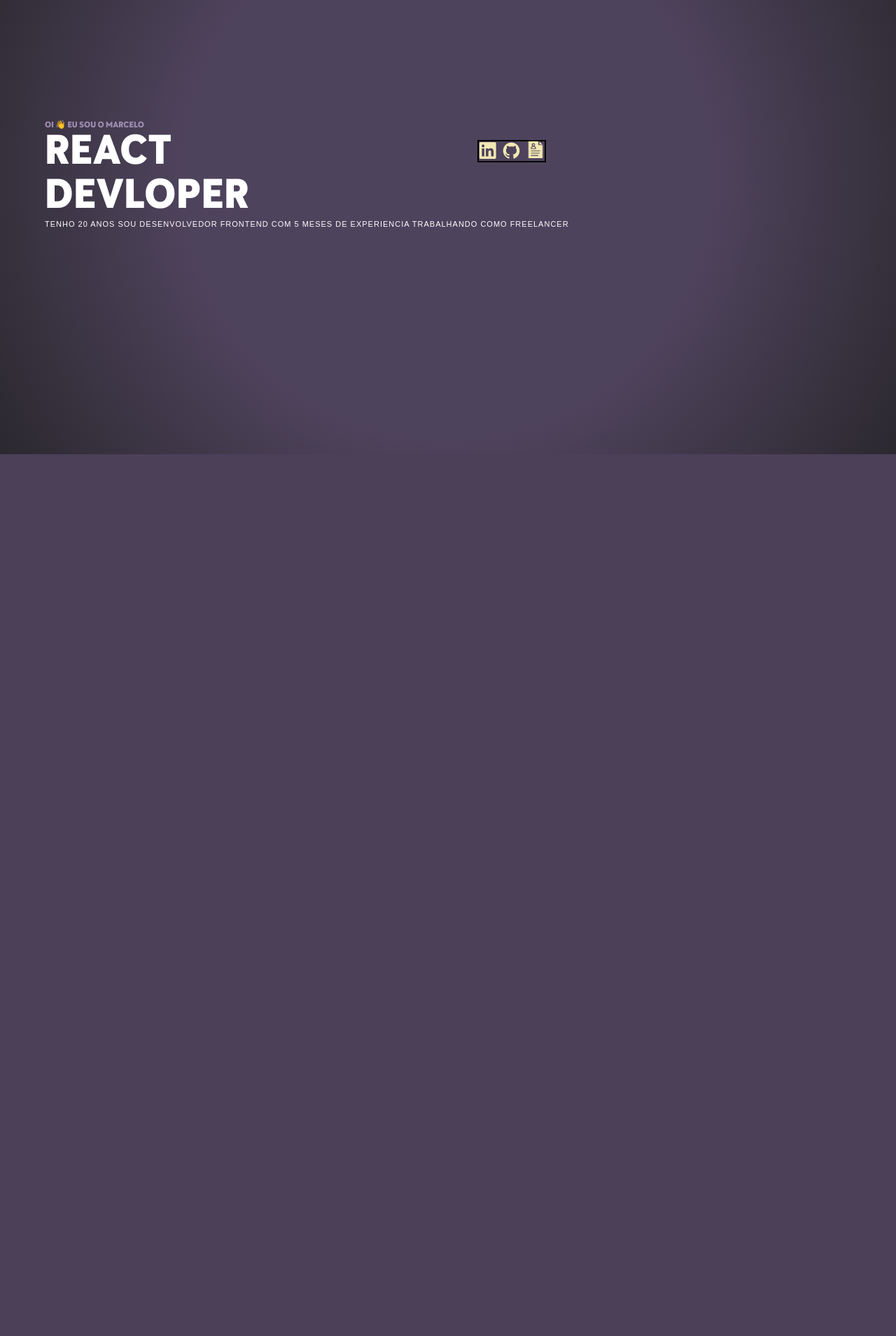
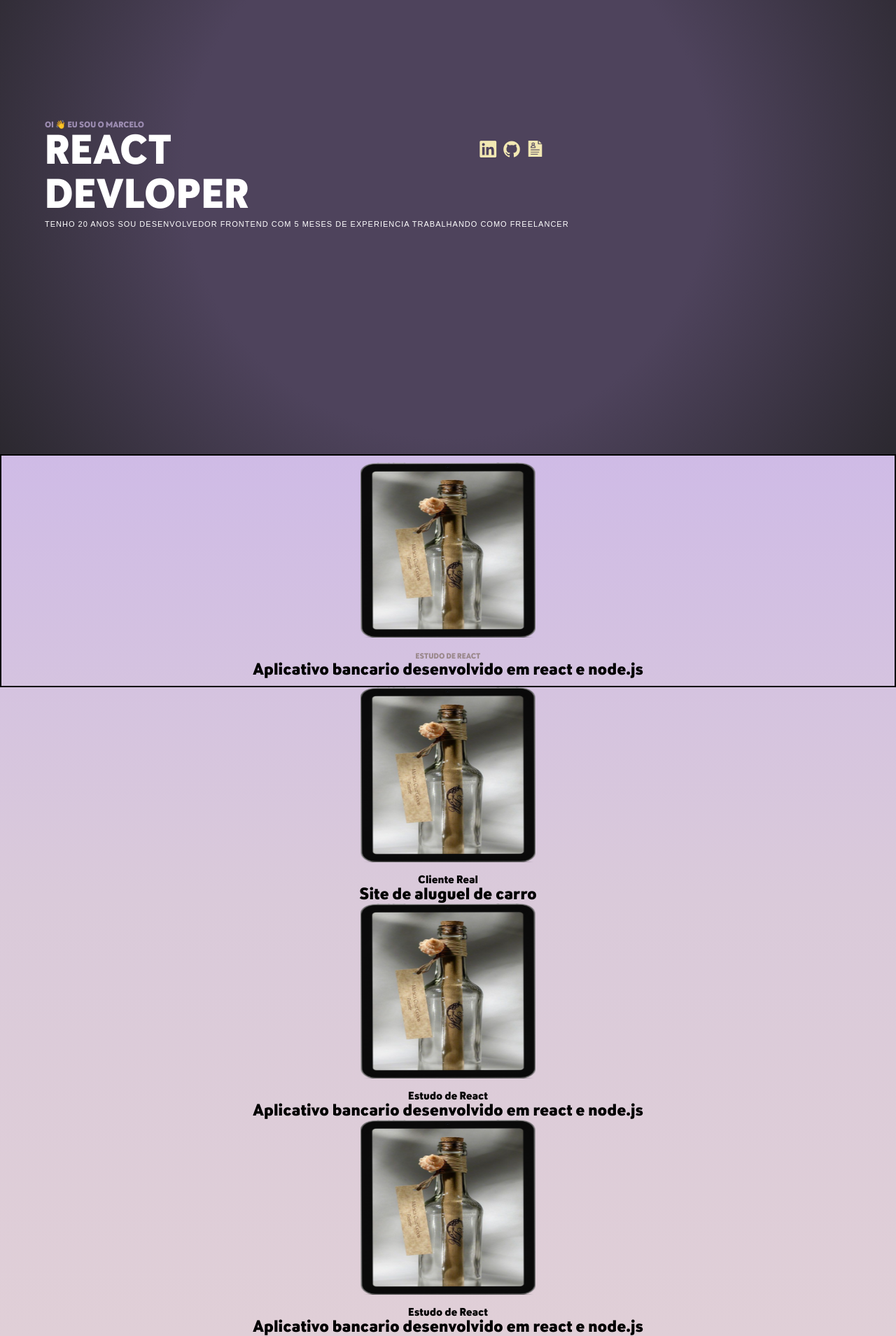
Before and after one commit to Profissional-Marcelo/SitePessoal, a PHP site: page /App/View/paginaInicial.php in a window 1280 px wide. Shown: the part 151-2060 px from the top of the page at 70% size. Before the commit the page ends 800 px from the top, so only its background shows below. Run offline with PHP 8.4, Linux system fonts and the light colour scheme.

Commit message:
atualizacao 24 10 2023

```diff
--- a/App/View/paginaInicial.php
+++ b/App/View/paginaInicial.php
@@ -38,12 +38,12 @@
 
         </section>
 
-         <!-- <section class="segundaParte">
+        <section class="segundaParte">
             <div class="espacamento">
-            <div>
+            <div class="projetos">
                 <img src="../../Assets/img/tablet.png" alt="projeto">
                 <br>
-                <p>Estudo de React</p>
+                <p>ESTUDO DE REACT</p>
                 <br>
                 <h2>Aplicativo bancario desenvolvido em react e node.js</h2>
             </div>
@@ -72,7 +72,7 @@
                 <h2>Aplicativo bancario desenvolvido em react e node.js</h2>
             </div>
         </div>
-        </section>  -->
+        </section>
 
     <script src="../../Assets/js/jquery.js"></script>
     <script src="../../Assets/js/script.js"></script>
--- a/Assets/css/paginaInicial.css
+++ b/Assets/css/paginaInicial.css
@@ -15,7 +15,7 @@
     --gradiente2-1: #CFBBE6;
     --gradiente2-2: #DACADA;
     --gradiente2-3: #E0CFD7;
-
+    --titulo-projeto: #9A888B;
     --titulo: 'fonteTitulo', sans-serif;
 }
 
@@ -73,7 +73,6 @@ section.primeiraParte > div > div.container > h1.titulo1{
 
 
 section.primeiraParte > div > div > div.icones{
-border: 2px solid black;
 display: inline-block;
 margin: auto;
 }
@@ -83,6 +82,7 @@ section.primeiraParte > div > div > div.icones > a {
 }
 
 section.primeiraParte > div > div > div.icones > a > i{
+    padding-bottom: 5px;
     display: inline-block;
     font-size: 25px;
     color: var(--coricones);
@@ -91,15 +91,10 @@ section.primeiraParte > div > div > div.icones > a > i{
 
 section.primeiraParte > div > div > div.icones > a > img{
     display: inline-block;
-    width:  26px;
-    height: 24px
+    width:  25px;
+    height: 23px
 }
 
-section.primeiraParte > div > div > div.icones > a > img{
-    display: inline-block;
-    width:  26px;
-    height: 24px;
-}
 
 section.primeiraParte > div > p.story, section.primeiraParte > div > span > p.story{
     text-align: justify;
@@ -118,3 +113,38 @@ section.primeiraParte > div > h1.titulo2 > strong{
 section.primeiraParte > p.story {
     text-align: start;
 }
+
+section.segundaParte{
+    background-image: linear-gradient(to bottom, var(--gradiente2-1), var(--gradiente2-2), var(--gradiente2-3));
+    width: 100vw;
+    min-height: 100vh;
+}
+
+section.segundaParte > div.espacamento{
+    display: block;
+    justify-content: column;
+    text-align: center;
+    margin: auto;
+
+}
+
+section.segundaParte > div.espacamento > div.projetos{
+    padding: 10px;
+    border: 2px solid black;
+}
+
+section.segundaParte > div.espacamento > div > img{
+    display: block;
+    margin: auto;
+    width: 250px;
+    height: 250px;
+}
+
+section.segundaParte > div.espacamento > div.projetos > p {
+    color: var(--titulo-projeto);
+    font-size: 11px;
+}
+
+section.segundaParte > h2, p, img{
+    display: inline;
+}
--- a/Assets/css/paginaInicialMQ.css
+++ b/Assets/css/paginaInicialMQ.css
@@ -1,37 +1,16 @@
-section.segundaParte{
-    background-image: linear-gradient(to bottom, var(--gradiente2-1), var(--gradiente2-2), var(--gradiente2-3));
-    width: 98.7vw;
-    height: 600px;
-
-}
-
-section.segundaParte > div.espacamento{
-    display: block;
-    justify-content: column;
-    text-align: center;
-    margin: auto;
-
-}
-
-section.segundaParte > div{
-    display: block;
-    padding: 10px;
-}
 
 
-section.segundaParte > div.espacamento > div > img{
-    display: block;
-    width: 300px;
-    height: 300px;
-}
 
- section.segundaParte h2, p, img{
-    display: inline;
-}
+
+
+
+
+
+ /*
 
 section.segundaParte > div.espacamento > div{
 
-}
+} */
 
 
 
```
Also changed, not shown: Assets/img/tablet.png.
